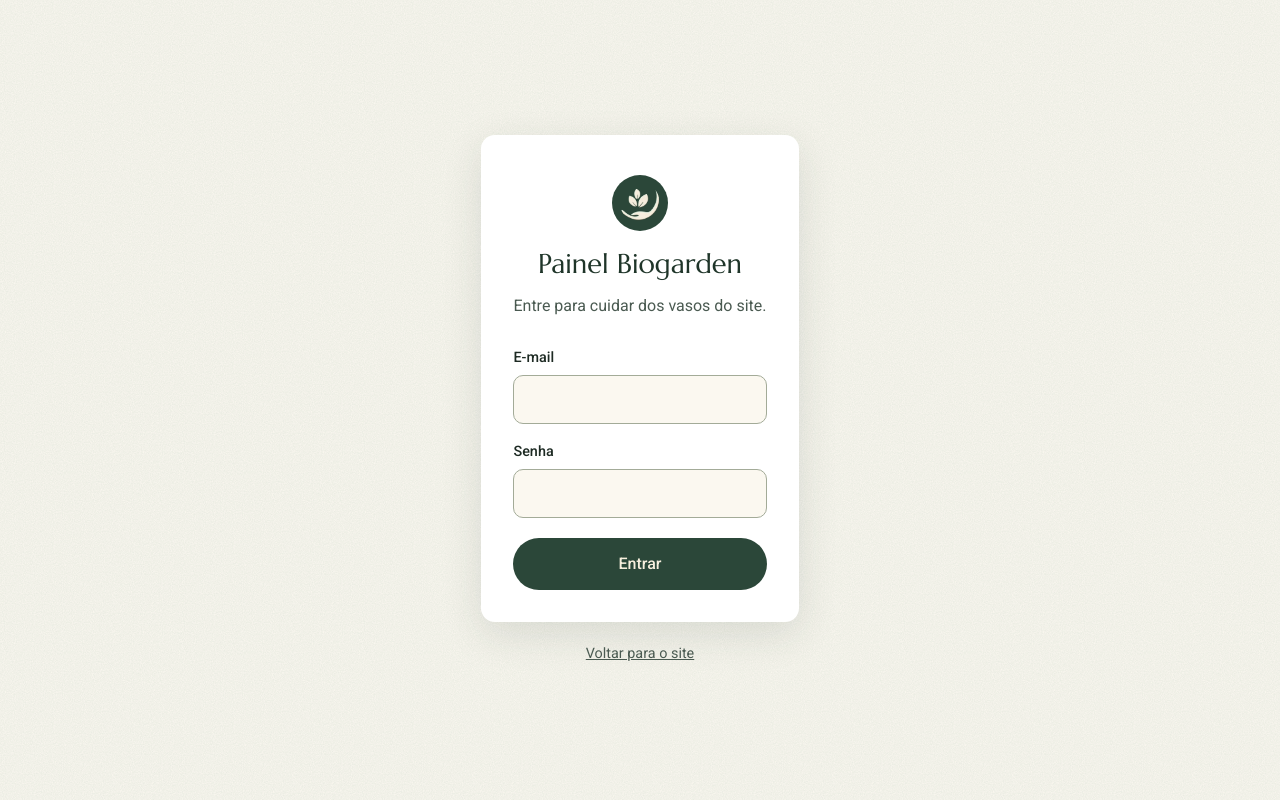
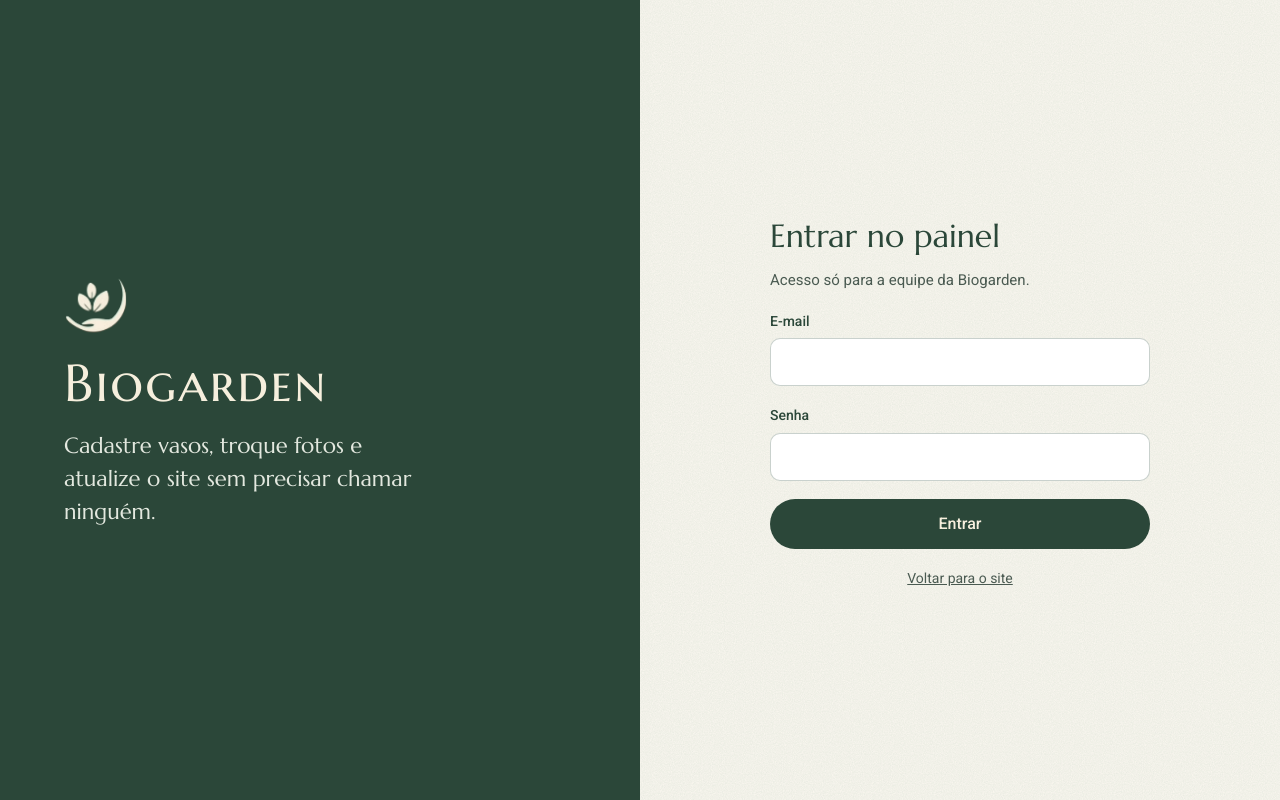
Before and after one commit to feernandoignacio/biogarden-2, a Next.js app: page /painel/login in a window 1280 px wide. Built offline with nearby package versions, Linux system fonts and the light colour scheme; no server answers.

Commit message:
style: redesign admin login page

```diff
--- a/src/app/painel/login/page.module.css
+++ b/src/app/painel/login/page.module.css
@@ -1,86 +1,118 @@
+/* Tela dividida: marca em verde à esquerda, formulário à direita.
+   No celular a parte verde vira uma faixa no topo. */
 .page {
   min-height: 100vh;
-  display: grid;
-  place-content: center;
-  justify-items: center;
-  gap: 20px;
-  padding: 24px;
+  display: flex;
+  flex-wrap: wrap;
 }
 
-.card {
-  width: min(400px, 100%);
-  padding: 40px 32px 32px;
-  background: var(--white);
-  border-radius: var(--radius);
-  box-shadow: 0 12px 40px rgb(31 53 41 / 0.12);
-  text-align: center;
+.brand {
+  flex: 1 1 420px;
+  display: flex;
+  flex-direction: column;
+  justify-content: center;
+  gap: 20px;
+  padding: 64px;
+  background: var(--green);
+  color: var(--cream);
 }
 
-.logo {
-  margin: 0 auto 12px;
-  background: var(--green);
-  border-radius: 50%;
-  padding: 8px;
+.name {
+  font-family: var(--font-brand);
+  font-size: 3.25rem;
+  letter-spacing: 2px;
+  line-height: 1;
+}
+
+.tagline {
+  max-width: 380px;
+  font-family: var(--font-title);
+  font-size: 1.375rem;
+  line-height: 1.5;
+  color: #e3e8df;
+}
+
+.main {
+  flex: 1 1 420px;
+  display: grid;
+  place-items: center;
+  padding: 48px 24px;
+}
+
+.box {
+  width: 100%;
+  max-width: 380px;
+  display: flex;
+  flex-direction: column;
+  gap: 18px;
+}
+
+.heading {
+  display: flex;
+  flex-direction: column;
+  gap: 6px;
 }
 
 .title {
   font-family: var(--font-title);
-  font-size: 1.7rem;
   font-weight: 400;
-  color: var(--green-dark);
+  font-size: 2rem;
+  color: var(--green);
 }
 
 .text {
-  margin-top: 6px;
   color: var(--text-soft);
+  font-size: 0.94rem;
 }
 
 .form {
-  display: grid;
-  gap: 16px;
-  margin-top: 28px;
-  text-align: left;
+  display: flex;
+  flex-direction: column;
+  gap: 18px;
 }
 
 .field {
-  display: grid;
+  display: flex;
+  flex-direction: column;
   gap: 6px;
-  font-size: 0.9rem;
+  font-size: 0.875rem;
   font-weight: 500;
-  color: var(--text);
+  color: var(--green);
 }
 
 .field input {
-  padding: 12px 14px;
+  height: 48px;
+  padding: 0 14px;
+  border: 1px solid rgb(43 71 57 / 0.25);
+  border-radius: 10px;
+  background: var(--white);
   font: inherit;
+  font-size: 0.94rem;
   font-weight: 400;
-  border: 1px solid var(--sage);
-  border-radius: 10px;
-  background: var(--cream-soft);
+  color: var(--text);
 }
 
 .field input:focus-visible {
   outline: 2px solid var(--green);
   outline-offset: 1px;
-  border-color: var(--green);
 }
 
 .error {
-  padding: 10px 12px;
+  padding: 10px 14px;
   border-radius: 10px;
   background: #fbeaea;
   color: #8a2c2c;
-  font-size: 0.9rem;
+  font-size: 0.875rem;
 }
 
 .submit {
-  margin-top: 4px;
-  padding: 13px;
+  min-height: 50px;
   border: 0;
   border-radius: 999px;
   background: var(--green);
   color: var(--cream);
   font: inherit;
+  font-size: 1rem;
   font-weight: 500;
   cursor: pointer;
   transition: background 0.2s ease;
@@ -96,6 +128,47 @@
 }
 
 .back {
+  align-self: center;
   color: var(--text-soft);
-  font-size: 0.9rem;
+  font-size: 0.875rem;
 }
+
+.back:hover {
+  color: var(--green);
+}
+
+@media (max-width: 860px) {
+  .page {
+    flex-direction: column;
+  }
+
+  .brand {
+    flex: none;
+    flex-direction: row;
+    flex-wrap: wrap;
+    justify-content: flex-start;
+    align-items: center;
+    gap: 14px;
+    padding: 24px;
+  }
+
+  .brand img {
+    width: 44px;
+    height: 44px;
+  }
+
+  .name {
+    font-size: 2rem;
+  }
+
+  .tagline {
+    flex-basis: 100%;
+    font-size: 1rem;
+  }
+
+  .main {
+    flex: 1;
+    place-items: start center;
+    padding: 36px 24px 48px;
+  }
+}
--- a/src/app/painel/login/page.tsx
+++ b/src/app/painel/login/page.tsx
@@ -5,22 +5,28 @@ import styles from './page.module.css';
 
 export default function LoginPage() {
   return (
-    <main className={styles.page}>
-      <div className={styles.card}>
-        <Image
-          src="/images/logo.png"
-          alt=""
-          width={56}
-          height={56}
-          className={styles.logo}
-        />
-        <h1 className={styles.title}>Painel Biogarden</h1>
-        <p className={styles.text}>Entre para cuidar dos vasos do site.</p>
-        <LoginForm />
-      </div>
-      <Link href="/" className={styles.back}>
-        Voltar para o site
-      </Link>
-    </main>
+    <div className={styles.page}>
+      <aside className={styles.brand}>
+        <Image src="/images/logo.png" alt="" width={64} height={64} />
+        <p className={styles.name}>Biogarden</p>
+        <p className={styles.tagline}>
+          Cadastre vasos, troque fotos e atualize o site sem precisar chamar
+          ninguém.
+        </p>
+      </aside>
+
+      <main className={styles.main}>
+        <div className={styles.box}>
+          <div className={styles.heading}>
+            <h1 className={styles.title}>Entrar no painel</h1>
+            <p className={styles.text}>Acesso só para a equipe da Biogarden.</p>
+          </div>
+          <LoginForm />
+          <Link href="/" className={styles.back}>
+            Voltar para o site
+          </Link>
+        </div>
+      </main>
+    </div>
   );
 }
```
